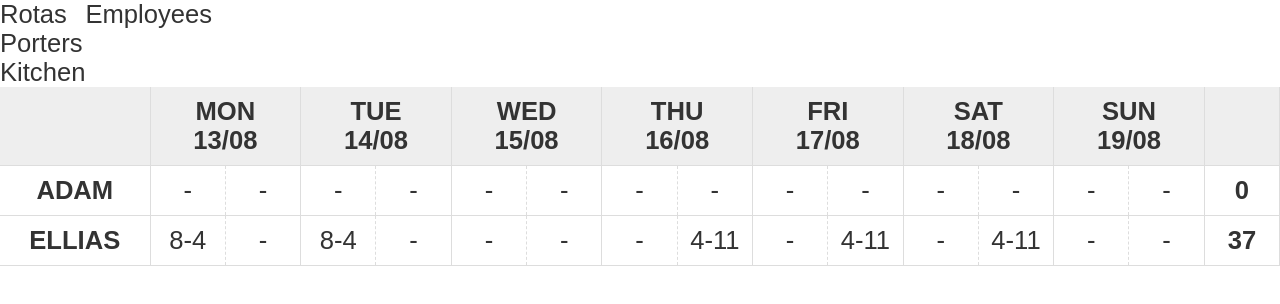
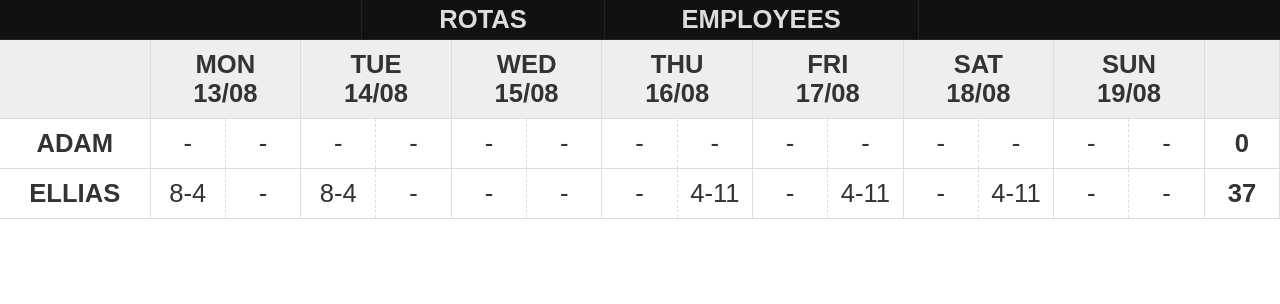
Before and after one commit to cristianrgreco/rota-web, a React (Create React App) app: page / in a window 1280 px wide. Shown: the top 304 px of the page. Built offline with nearby package versions, Linux system fonts and the light colour scheme; a web font is replaced by a local one.

Commit message:
Add Nav styles

```diff
--- a/src/Nav/index.css
+++ b/src/Nav/index.css
@@ -1,12 +1,52 @@
 .Nav {
   display: flex;
+  justify-content: center;
+  align-items: center;
+  color: #ddd;
+  background-color: #111;
+  border-bottom: 1px solid #222;
 }
 
 .NavItem {
+  position: relative;
+  display: flex;
+  justify-content: center;
+  box-sizing: border-box;
+  padding: 5px 3rem;
+  border-right: 1px solid #222;
+  color: #ddd;
+  background-color: #111;
+}
+
+.NavItem:hover {
+  color: #fff;
+}
+
+.NavItem:hover .NavItemDropDown {
+  display: block;
+}
+
+.NavItem:first-child {
+  border-left: 1px solid #222;
 }
 
 .NavItemLabel {
+  font-weight: bold;
+  text-transform: uppercase;
 }
 
 .NavItemDropDown {
+  display: none;
+  position: absolute;
+  top: 100%;
+  left: 0;
+  width: 100%;
 }
+
+.NavItemDropDown .NavItem {
+  border-top: 1px solid #222;
+}
+
+.NavItemDropDown .NavItem:last-child {
+  box-shadow: 0 2px 2px 0 rgba(0, 0, 0, 0.1);
+}
```
